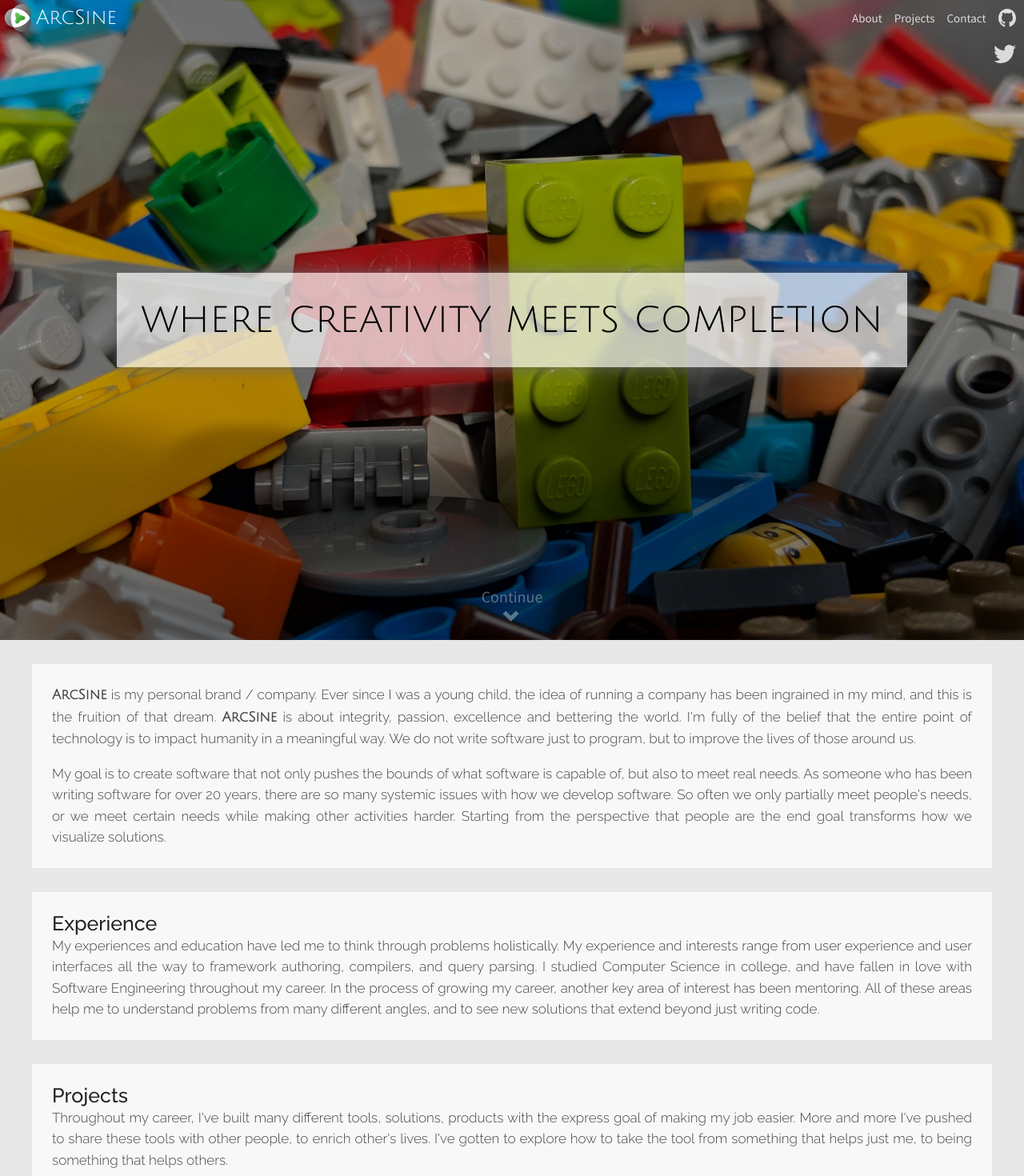
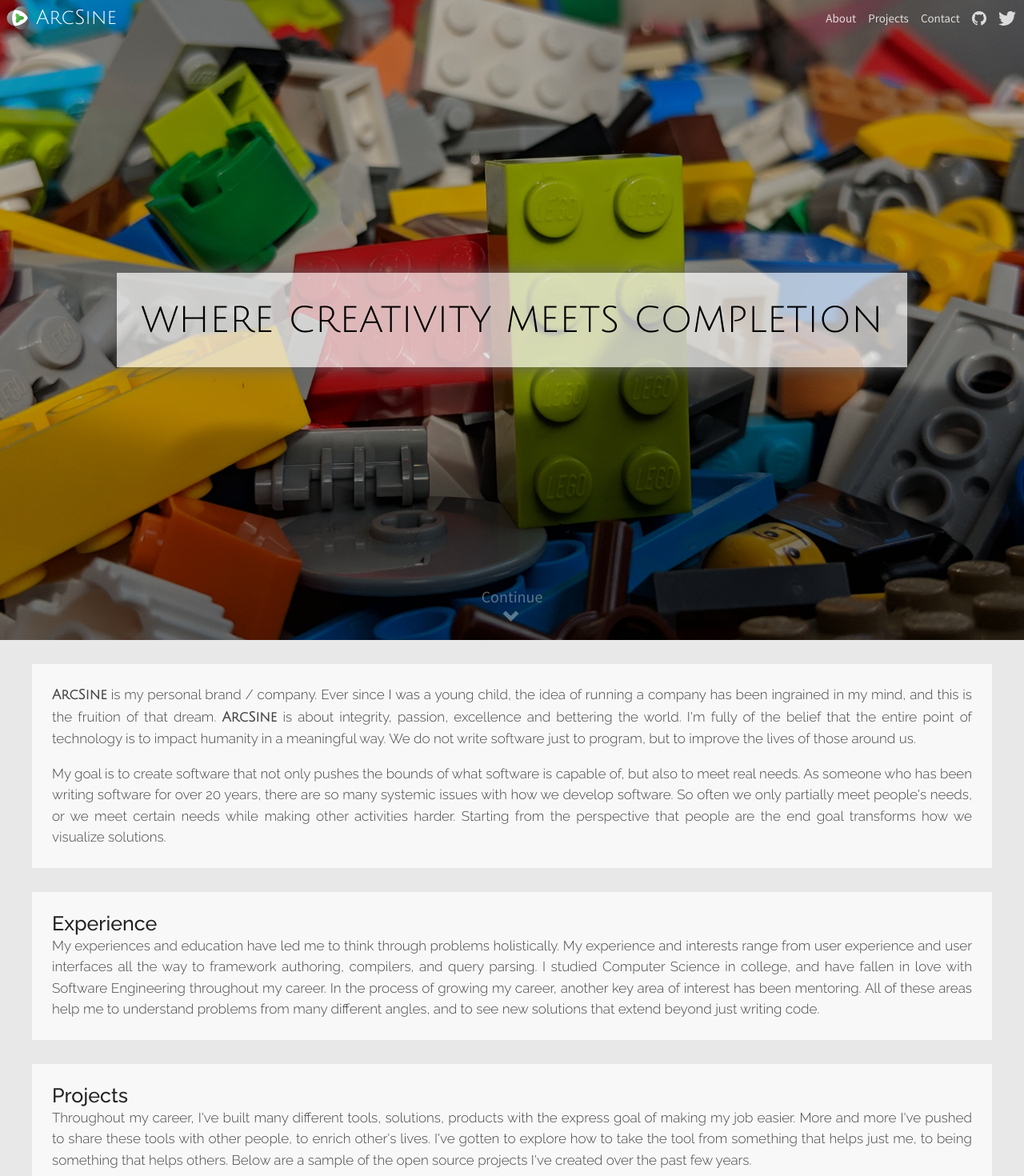
Before and after one commit to arciisine/arcsine.dev, an Angular app: page / in a window 1280 px wide. Shown: the top 1470 px of the page at 80% size. Built offline with nearby package versions, Linux system fonts and the light colour scheme; a web font is replaced by a local one.

Commit message:
Finishing up styling

```diff
--- a/src/app/app.component.html
+++ b/src/app/app.component.html
@@ -36,9 +36,6 @@
 <a name="footer" class="scroll-point"></a>
 <div class="footer">
   <p>
-    Contact: <a href="mailto:arciisine@gmail.com">email</a>
-  </p>
-  <p>
     Copyright 2018, ArcSine, All Rights Reserved
   </p>
 </div>
--- a/src/app/app.component.scss
+++ b/src/app/app.component.scss
@@ -1,5 +1,5 @@
 $header-height: 45px;
-$footer-height: 50px;
+$footer-height: 40px;
 
 :host {
   display: grid;
@@ -22,7 +22,7 @@ $footer-height: 50px;
     background: transparent;
     display: grid;
     grid-template-areas: "img title menu";
-    grid-template-columns: $header-height 1fr .3fr;
+    grid-template-columns: $header-height 0px 1fr;
     grid-template-rows: 1fr;
     background-color: #333;
 
@@ -34,9 +34,10 @@ $footer-height: 50px;
     >img {
       grid-area: img;
       margin: 0;
-      padding: 5px;
+      padding: 8px;
       display: block;
-      width: $header-height - 5*2px;
+      height: $header-height - 16px;
+      width: $header-height - 16px;
     }
 
     h1 {
@@ -81,9 +82,9 @@ $footer-height: 50px;
           img {
             transition: .25s all ease-in-out;
             vertical-align: top;
-            height: $header-height*.5;
+            height: $header-height*.4;
             display: inline-block;
-            margin-top: $header-height*.25;
+            margin-top: $header-height*.3;
             opacity: .8;
           }
         }
@@ -113,7 +114,12 @@ $footer-height: 50px;
     color: white;
     background: rgba(0, 155, 0, .5);
     height: $footer-height;
-    overflow: hidden;
+    line-height: $footer-height;
+
+    p {
+      margin: 0;
+      padding: 0;
+    }
   }
 }
 
--- a/src/app/landing/landing.component.html
+++ b/src/app/landing/landing.component.html
@@ -45,7 +45,8 @@
     <p>
       Throughout my career, I've built many different tools, solutions, products with the express goal of making my job easier.
       More and more I've pushed to share these tools with other people, to enrich other's lives. I've gotten to explore how to
-      take the tool from something that helps just me, to being something that helps others.
+      take the tool from something that helps just me, to being something that helps others. Below are a sample of the open source
+      projects I've created over the past few years.
     </p>
   </section>
 
--- a/src/app/landing/landing.component.scss
+++ b/src/app/landing/landing.component.scss
@@ -140,6 +140,7 @@
       color: #444;
       font-size: 1.7rem;
       line-height: 1.5625em;
+      list-style: square;
 
       &:last-of-type {
         margin-bottom: 0;
```
